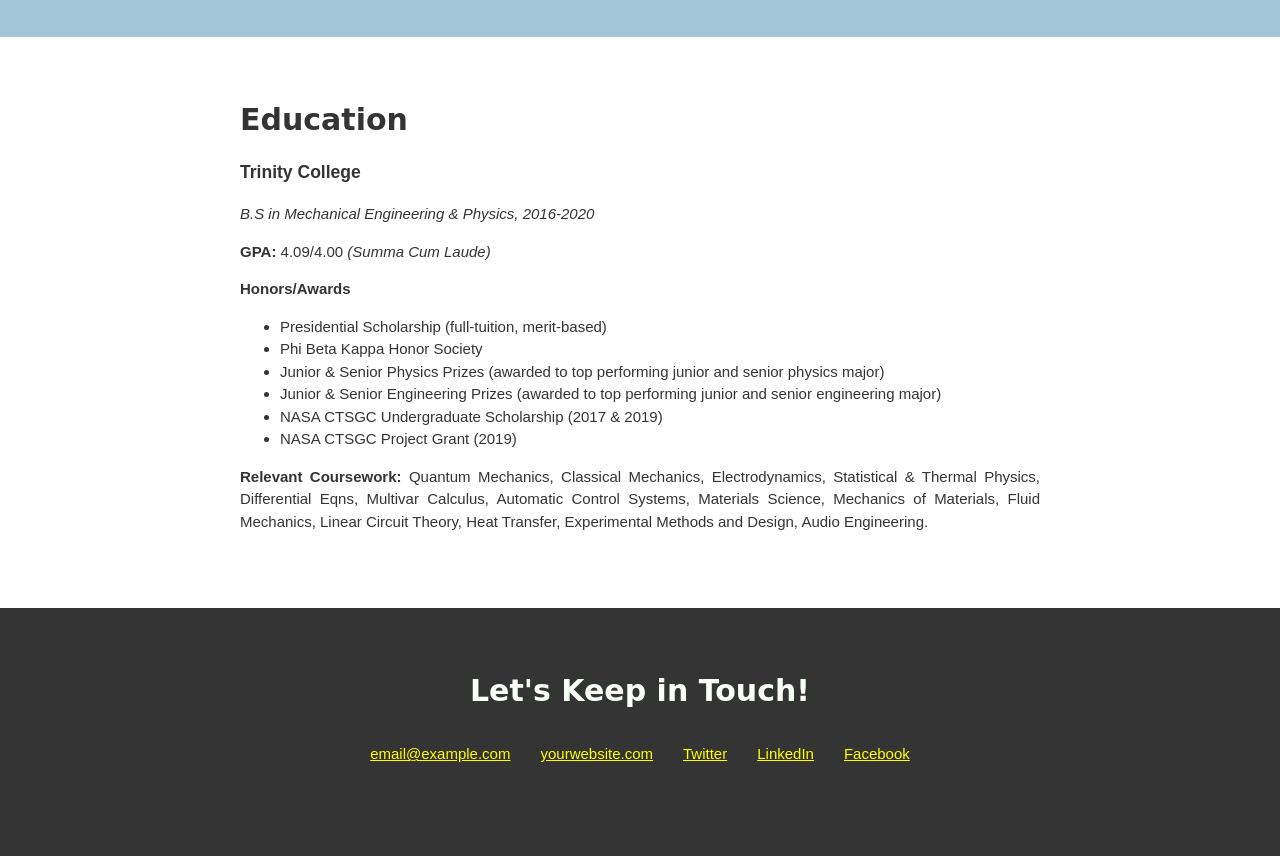
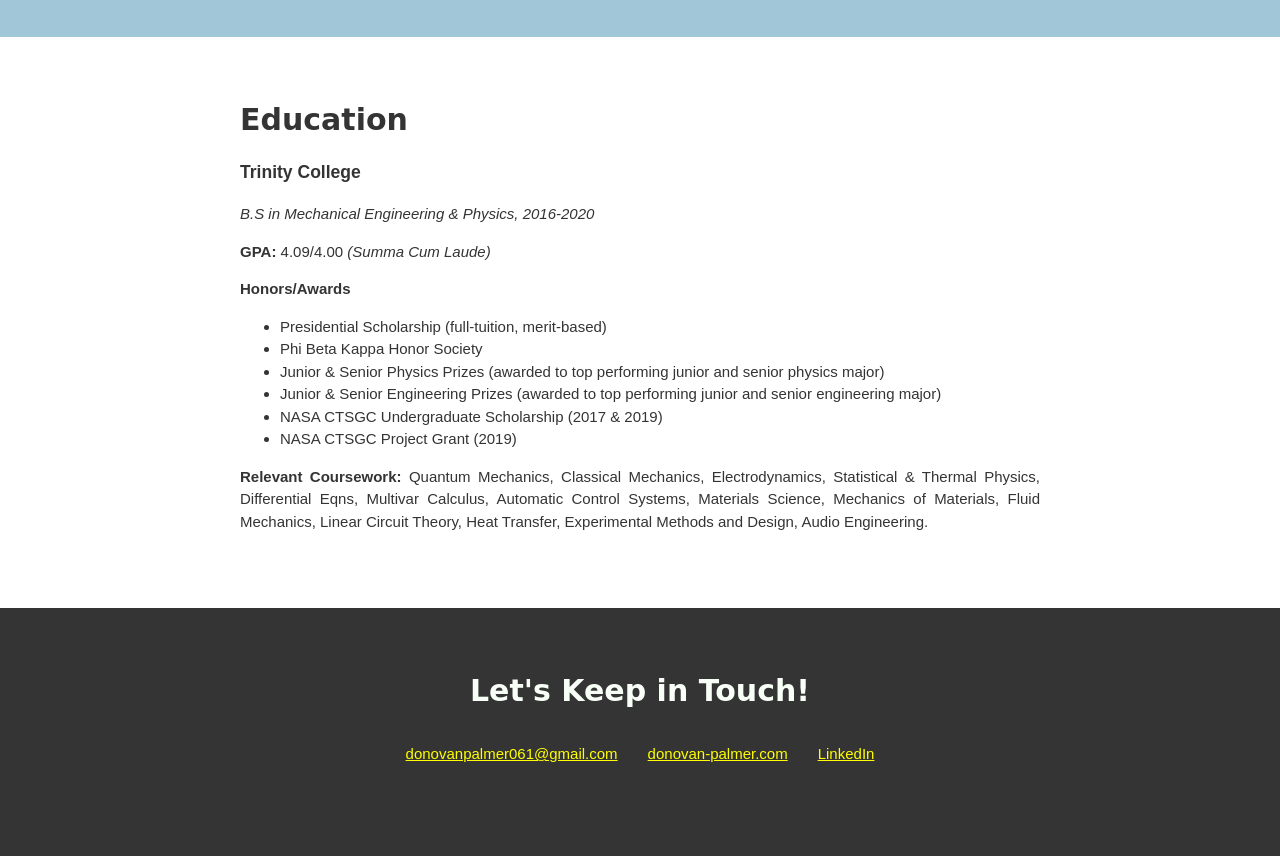
Before and after one commit to donovan-palmer/css-portfolio, a plain HTML site: page index.html in a window 1280 px wide. Shown: the part 2709-3565 px from the top of the page. Drawn offline with Linux system fonts and the light colour scheme; a web font is replaced by a local one.

Commit message:
updated the keep in touch section of the website

```diff
--- a/index.html
+++ b/index.html
@@ -7,7 +7,7 @@
     <link href="https://fonts.googleapis.com/
     css2?family=Caveat&family=Montserrat:wght@400;600&display=swap"
     rel="stylesheet">
-    <link rel="stylesheet" href="css/styles.css"
+    <link rel="stylesheet" href="css/styles.css">
   </head>
 
   <body>
@@ -174,11 +174,9 @@
 
           <!-- Social media and contact links. Add or remove any networks. -->
           <ul class="contact-list">
-            <li><a href="mailto:email@example.com">email@example.com</a></li>
-            <li><a href="http://yourwebsite.com" target="_blank">yourwebsite.com</a></li>
-            <li><a href="#" target="_blank">Twitter</a></li>
+            <li><a href="mailto:donovanpalmer061@gmail.com">donovanpalmer061@gmail.com</a></li>
+            <li><a href="https://sites.google.com/view/donovan-palmer/home" target="_blank">donovan-palmer.com</a></li>
             <li><a href="https://www.linkedin.com/in/donovan-palmer/" target="_blank">LinkedIn</a></li>
-            <li><a href="#" target="_blank">Facebook</a></li>
           </ul>
         </div>
       </footer>
```
